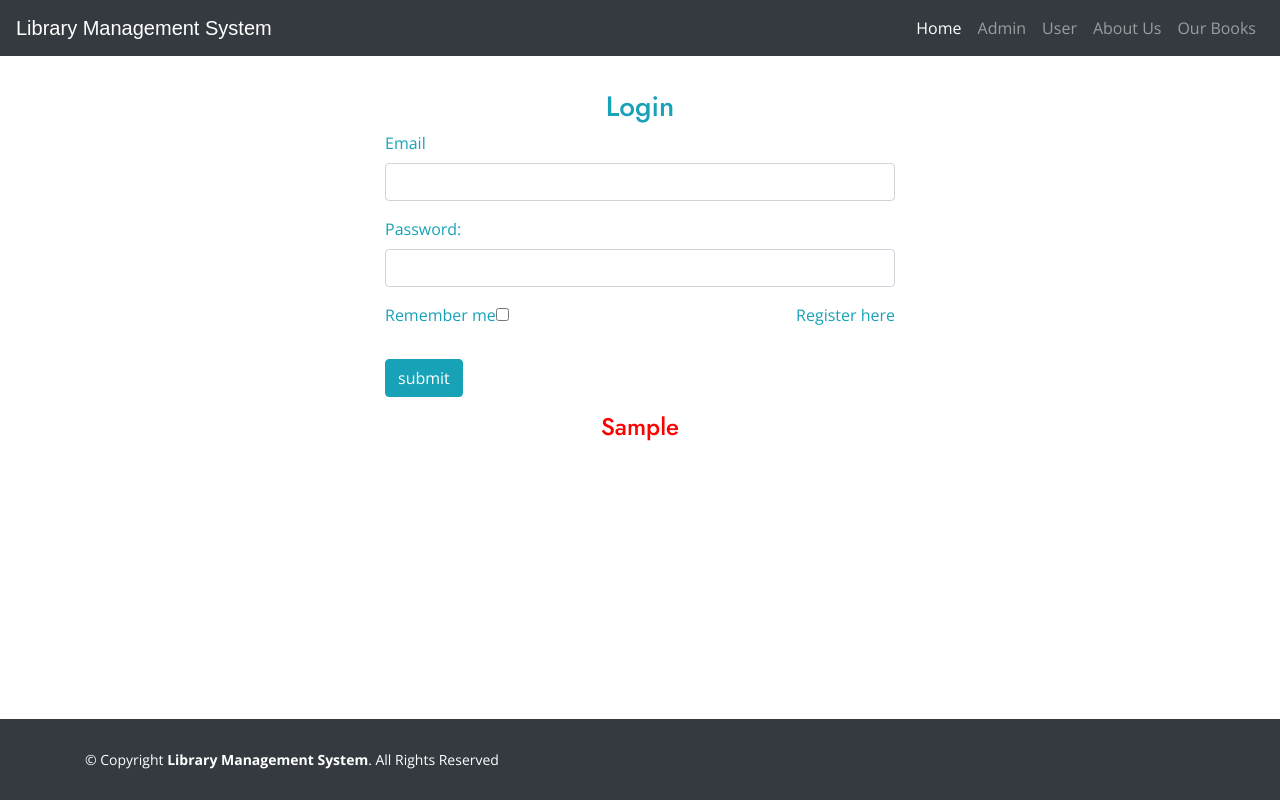
After one commit to sherlin-mathew/Library-management-system-online, a Django app: template templates/login.html in a window 1280 px wide. The commit adds this page. Run offline with Django 3.2, Linux system fonts and the light colour scheme; the template is opened without the code that fills it: most values are stand-ins (such as "Sample title", 1, 10 or a date in 2020); some libraries are stand-ins or nearby versions.

Commit message:
[user login]

```diff
--- /dev/null
+++ b/templates/login.html
@@ -0,0 +1,44 @@
+{% extends 'base.html' %}
+{% load static %}
+{% block content %}
+
+
+{% include "navbar.html" %}
+
+
+
+<div id="login">
+    <h3 class="text-center text-white pt-5">Login form</h3>
+    <div class="container">
+        <div id="login-row" class="row justify-content-center align-items-center">
+            <div id="login-column" class="col-md-6">
+                <div id="login-box" class="col-md-12">
+                    <form id="login-form" class="form" action="sign_in" method="post">
+                        {% csrf_token %}
+                        <h3 class="text-center text-info">Login</h3>
+                        <div class="form-group">
+                            <label for="username" class="text-info">Email</label><br>
+                            <input type="email" name="email" id="username" class="form-control">
+                        </div>
+                        <div class="form-group">
+                            <label for="password" class="text-info">Password:</label><br>
+                            <input type="text" name="password" id="password" class="form-control">
+                        </div>
+                        <div class="form-group">
+                            <label for="remember-me" class="text-info"><span>Remember me</span><span><input
+                                        name="remember-me" type="checkbox"></span></label>
+                            <a href="" class="text-info float-right">Register here</a>
+                            <br><br>
+                            <input type="submit" name="submit" class="btn btn-info" value="submit">
+                        </div>
+                    </form>
+                </div>
+            </div>
+        </div>
+    </div>
+</div>
+<center>
+    <h4 style="color: red">{{m}}</h4>
+</center>
+
+{% endblock %}
--- a/templates/navbar.html
+++ b/templates/navbar.html
@@ -38,7 +38,7 @@
             <div class="navbar-nav">
                 <a href="/" class="nav-item nav-link active">Home</a>
                 <a href="{% url 'adminsign' %}" class="nav-item nav-link">Admin</a>
-                <a href="" class="nav-item nav-link">User</a>
+                <a href="{% url 'loginview' %}" class="nav-item nav-link">User</a>
 
                 <a href="{% url 'about' %}" class="nav-item nav-link">About Us</a>
                 <a href="{% url 'booklist' %}" class="nav-item nav-link">Our Books</a>
--- a/userapp/models.py
+++ b/userapp/models.py
@@ -5,6 +5,8 @@ class user(models.Model):
     username = models.CharField(max_length=50)
     email = models.CharField(max_length=30)
     password = models.CharField(max_length=20)
+    code = models.CharField(max_length=20,null=True)
+    verified = models.CharField(max_length=20,null=True)
 
     class Meta:
         db_table = "User table"
```
Also changed, not shown: templates/ubooklist.html (added, +63 -0 lines), userapp/urls.py (+8 -0 lines), userapp/views.py (+25 -1 lines), templates/pdfview.html (added), templates/register.html (added), userapp/migrations/0002_auto_20210529_2020.py (added).
